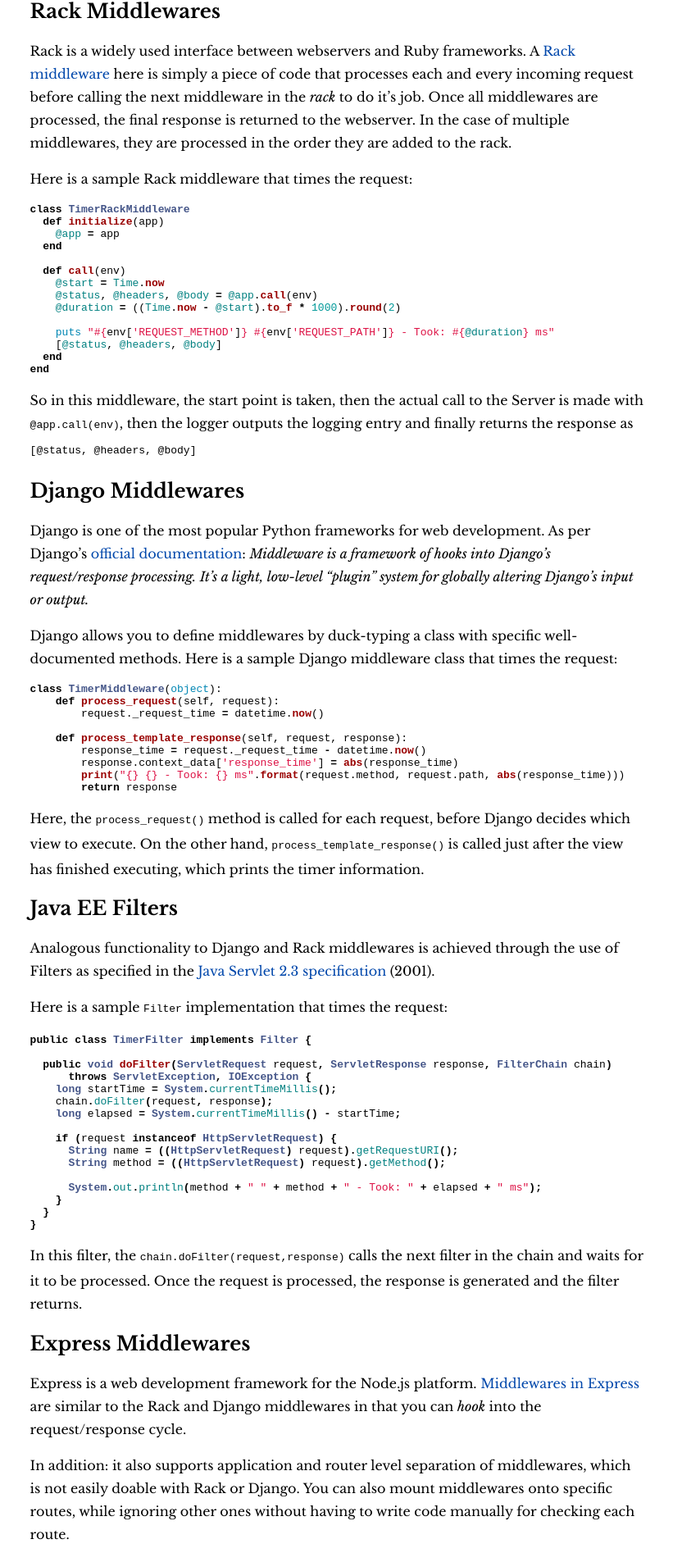
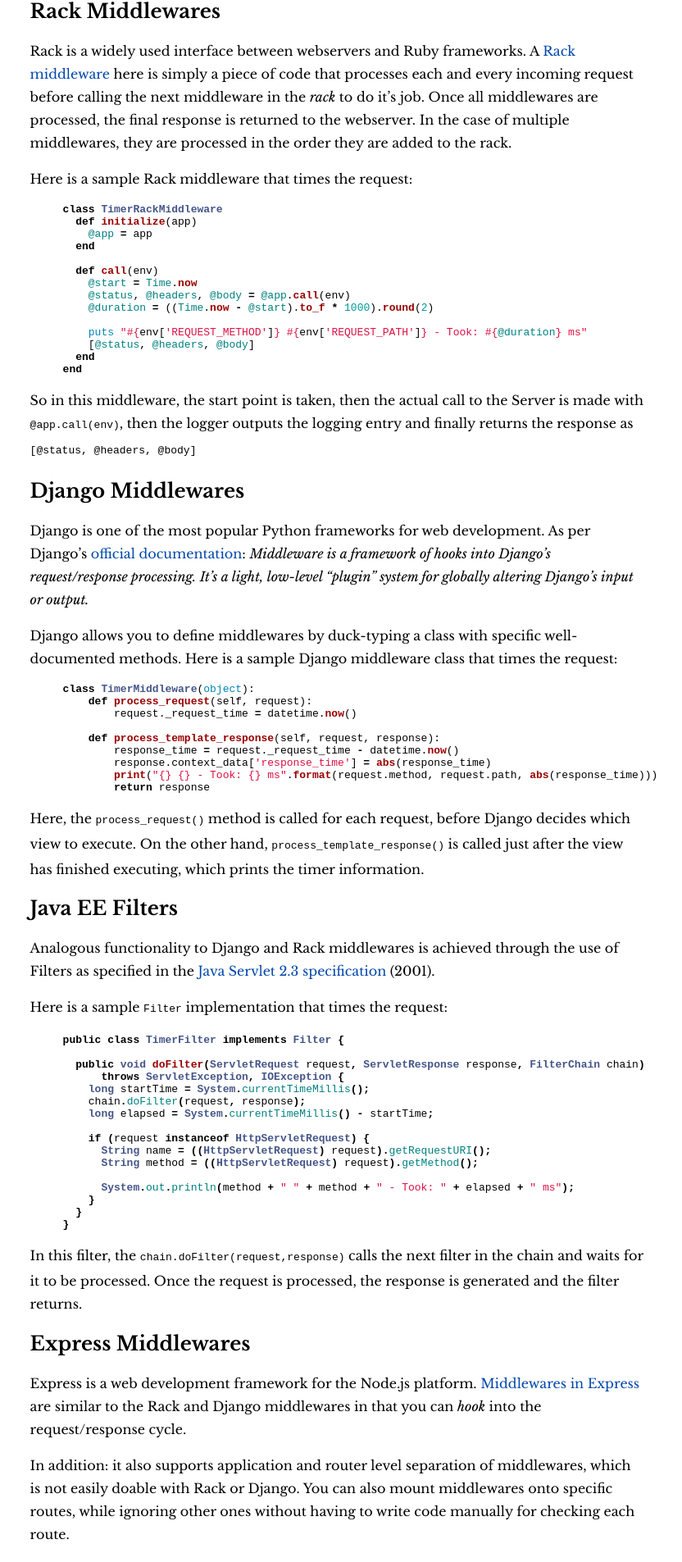
Before and after one commit to satyanash/satyanash.github.io, a Jekyll site: the page built from _posts/2016-03-01-note-on-web-middlewares.markdown, in a window 1280 px wide. Shown: the part 554-2459 px from the top of the page at 82% size, without its empty margins (329-1161 px from the left). Built offline with Jekyll 4.4.1, drawn with Linux system fonts in a browser that asks for light colours.

Commit message:
switch to liquid tags for syntax highlighting

```diff
--- a/_posts/2016-03-01-note-on-web-middlewares.markdown
+++ b/_posts/2016-03-01-note-on-web-middlewares.markdown
@@ -24,7 +24,7 @@
 
 Here is a sample Rack middleware that times the request:
 
-~~~ ruby
+{% highlight ruby %}
 class TimerRackMiddleware
   def initialize(app)
     @app = app
@@ -39,7 +39,7 @@
     [@status, @headers, @body]
   end
 end
-~~~
+{% endhighlight %}
 
 So in this middleware, the start point is taken, then the actual call to the Server is made with `@app.call(env)`, then the logger outputs the logging entry and finally returns the response as `[@status, @headers, @body]`
 
@@ -51,7 +51,7 @@
 Django allows you to define middlewares by duck-typing a class with specific well-documented methods.
 Here is a sample Django middleware class that times the request:
 
-~~~ python
+{% highlight python %}
 class TimerMiddleware(object):
     def process_request(self, request):
         request._request_time = datetime.now()
@@ -61,7 +61,7 @@
         response.context_data['response_time'] = abs(response_time)
 	print("{} {} - Took: {} ms".format(request.method, request.path, abs(response_time)))
         return response
-~~~
+{% endhighlight %}
 
 Here, the `process_request()` method is called for each request, before Django decides which view to execute.
 On the other hand, `process_template_response()` is called just after the view has finished executing, which prints the timer information.
@@ -72,7 +72,7 @@
 
 Here is a sample `Filter` implementation that times the request:
 
-~~~ java
+{% highlight java %}
 public class TimerFilter implements Filter {
 
   public void doFilter(ServletRequest request, ServletResponse response, FilterChain chain)
@@ -89,7 +89,7 @@
     }
   }
 }
-~~~
+{% endhighlight %}
 
 In this filter, the `chain.doFilter(request,response)` calls the next filter in the chain and waits for it to be processed.
 Once the request is processed, the response is generated and the filter returns.
@@ -105,7 +105,7 @@
 
 Here is a sample application level route for timing a request:
 
-~~~ javascript
+{% highlight javascript %}
 var app = Express();
 
 app.use(function(req, res, next) {
@@ -116,7 +116,7 @@
     });
     next();
 });
-~~~
+{% endhighlight %}
 
 Here the call to `next()` passes the control to the next middleware function in this stack.
 
```
